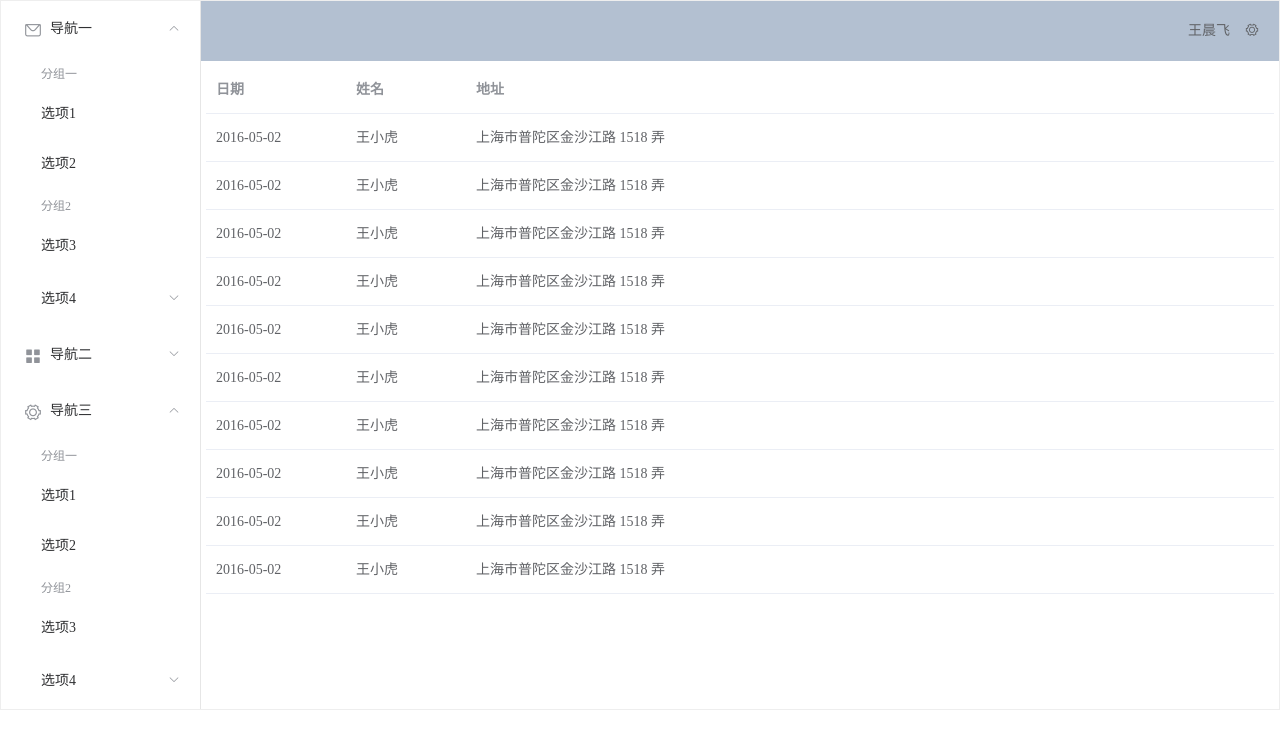
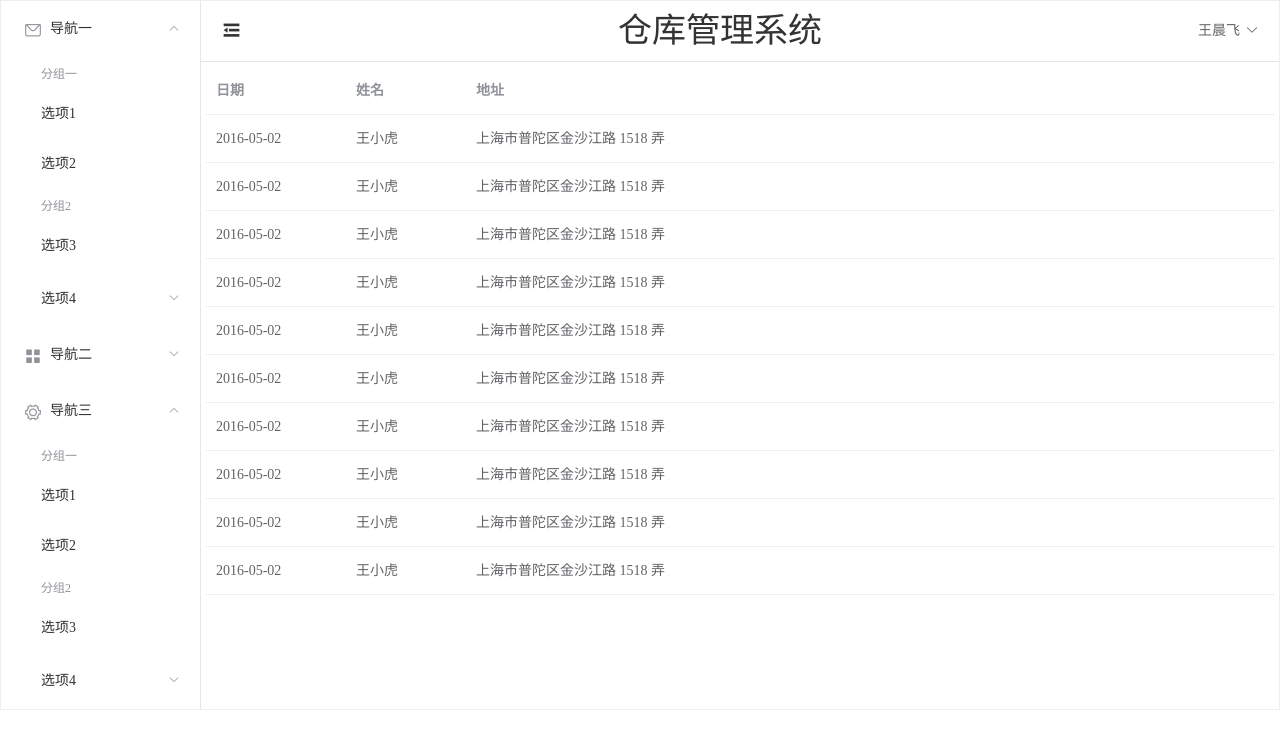
Before and after one commit to Wangchenfei7788/springboot-vue-wms, a Vue app in the folder wms-web/: page / in a window 1280 px wide. Shown: the top 748 px of the page. Built offline with nearby package versions, Linux system fonts and the light colour scheme.

Commit message:
wms first init

```diff
--- a/wms-web/src/components/HeaderHome.vue
+++ b/wms-web/src/components/HeaderHome.vue
@@ -1,17 +1,31 @@
 <script>
 export default {
-  name: "HeaderHome"
+  name: "HeaderHome",
+  methods:{
+    toUser(){
+      console.log('touser')
+    },
+    logout(){
+      console.log('logout')
+    }
+  }
 }
 </script>
 
-<template v-slot:dropdown>
-  <div>
+<template>
+  <div style="display: flex;line-height: 60px">
+    <div style="font-size: 21px">
+      <i class="el-icon-s-fold"></i>
+    </div>
+    <div style="flex: 1;text-align: center;font-size: 34px">
+      <span>仓库管理系统</span>
+    </div>
+
    <el-dropdown>
-     <span>王晨飞</span>
-     <i class="el-icon-setting" style="margin-left: 15px"></i>
-     <el-dropdown-menu>
-      <el-dropdown-item>个人中心</el-dropdown-item>
-      <el-dropdown-item>退出登录</el-dropdown-item>
+     <span>王晨飞</span><i class="el-icon-arrow-down" style="margin-left: 5px"></i>
+     <el-dropdown-menu slot="dropdown">
+      <el-dropdown-item @click.native="toUser">个人中心</el-dropdown-item>
+      <el-dropdown-item @click.native="logout">退出登录</el-dropdown-item>
      </el-dropdown-menu>
   </el-dropdown>
   </div>
--- a/wms-web/src/components/IndexHome.vue
+++ b/wms-web/src/components/IndexHome.vue
@@ -18,7 +18,7 @@
     </el-aside>
 
     <el-container style="height:100%">
-      <el-header style="text-align: right; font-size: 12px;height: 100%">
+      <el-header style="text-align: right; font-size: 12px;height: 100%;border-bottom: rgba(168,168,168,0.3) 1px solid">
         <HeaderHome></HeaderHome>
       </el-header>
 
@@ -32,7 +32,7 @@
 
 <style scoped>
 .el-header {
-  background-color: #B3C0D1;
+  //background-color: #B3C0D1;
   color: #333;
   line-height: 60px;
 }
```
